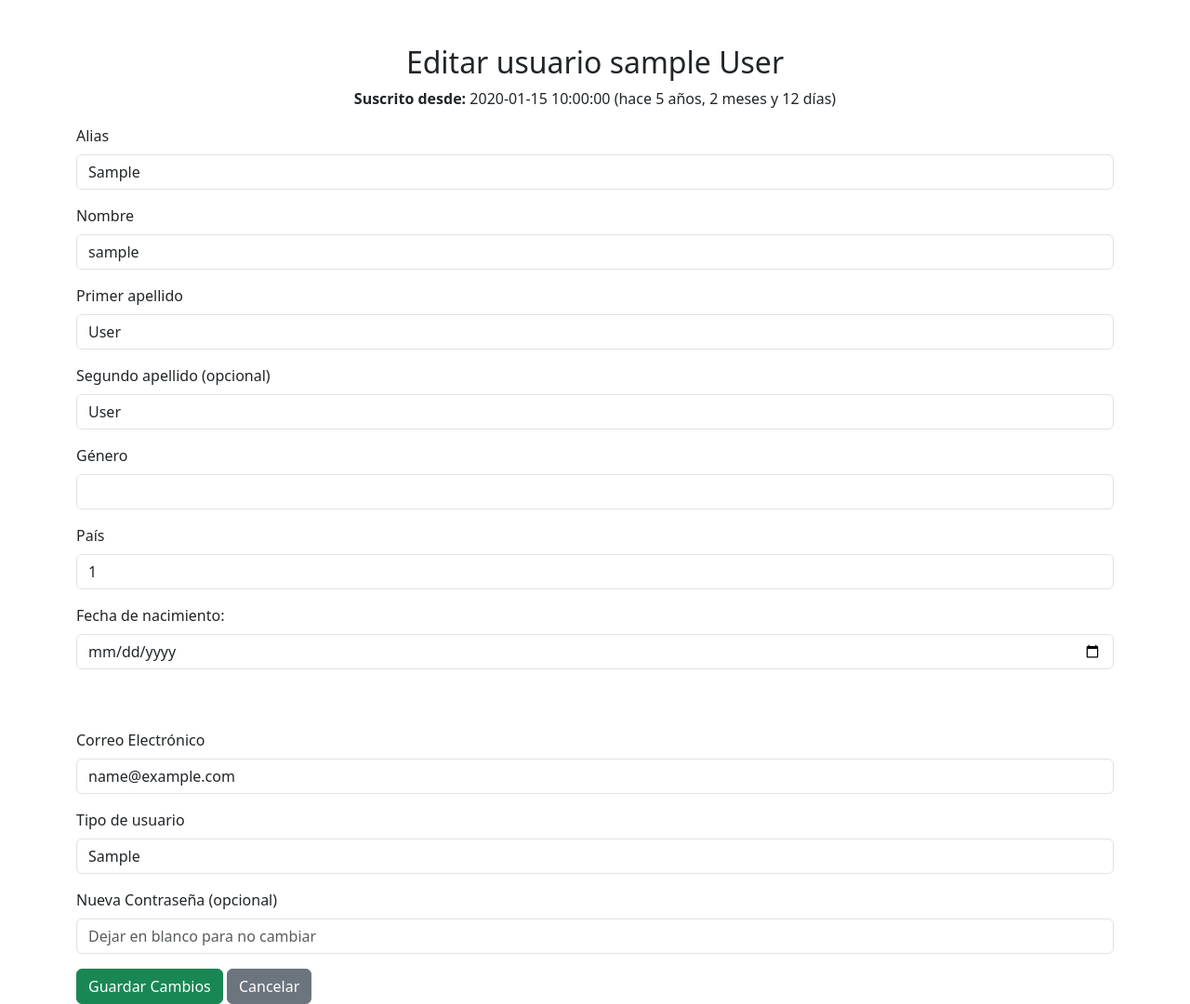
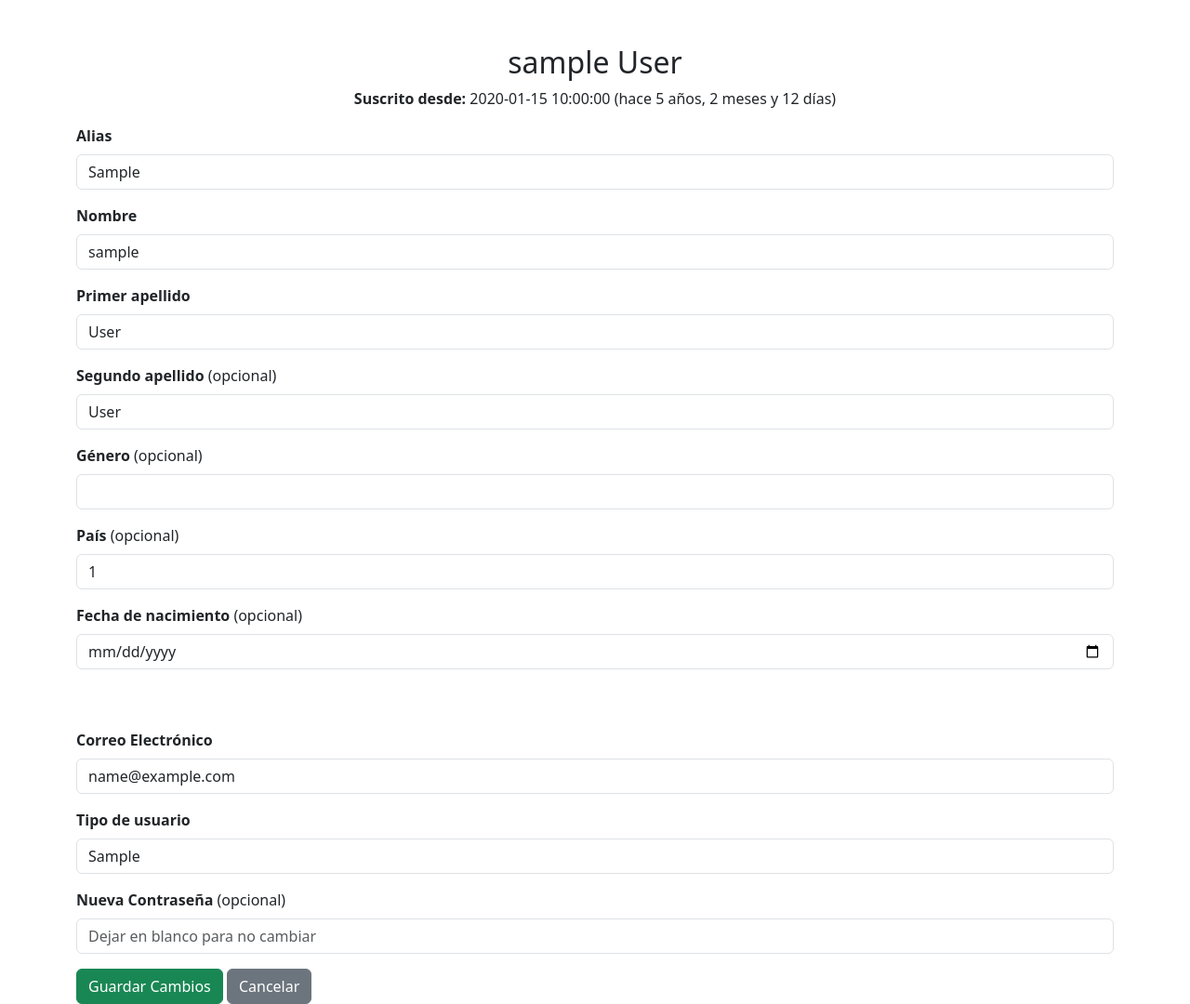
Before and after one commit to Alazib/proyectoDAW, a PHP site: page /admin_edit_user.php?id=1 in a window 1280 px wide. Shown: the whole page at 93% size. Run offline with PHP 8.4, Linux system fonts and the light colour scheme; tables that the repository leaves empty or names only in its code hold one stand-in row (values such as "Sample post"); lists and menus that the app fills with data are empty.

Commit message:
chore: Add strong  to labels

```diff
--- a/admin_edit_user.php
+++ b/admin_edit_user.php
@@ -86,7 +86,7 @@ if ($_SERVER["REQUEST_METHOD"] == "POST") {
 <body>
 
     <div class="container mt-5">
-        <h2 class="text-center">Editar usuario <?= htmlspecialchars($user['user_name']); ?> <?= htmlspecialchars($user['user_last_name_1']); ?></h2>
+        <h2 class="text-center"><?= htmlspecialchars($user['user_name']); ?> <?= htmlspecialchars($user['user_last_name_1']); ?></h2>
 
         <div class="mb-3 text-center">
             <p><strong>Suscrito desde:</strong> <?= $subscription_date ?> (hace <?= $time_elapsed ?>)</p>
@@ -95,27 +95,27 @@ if ($_SERVER["REQUEST_METHOD"] == "POST") {
         <form method="post">
 
             <div class="mb-3" for="alias">
-                <label class="form-label">Alias</label>
+                <label class="form-label"><strong>Alias</strong></label>
                 <input type="text" name="alias" class="form-control" value="<?= htmlspecialchars($user['alias']); ?>" required>
             </div>
 
             <div class="mb-3">
-                <label class="form-label" for='user_name'>Nombre</label>
+                <label class="form-label" for='user_name'><strong>Nombre</strong></label>
                 <input type="text" name="user_name" class="form-control" value=<?= htmlspecialchars($user['user_name']); ?> required>
             </div>
 
             <div class="mb-3" for="user_last_name_1">
-                <label class="form-label">Primer apellido</label>
+                <label class="form-label"><strong>Primer apellido</strong></label>
                 <input type="text" name="user_last_name_1" class="form-control" value="<?= htmlspecialchars($user['user_last_name_1']); ?>" required>
             </div>
 
             <div class="mb-3" for="user_last_name_2">
-                <label class="form-label">Segundo apellido (opcional)</label>
+                <label class="form-label"><strong>Segundo apellido</strong> (opcional)</label>
                 <input type="text" name="user_last_name_2" class="form-control" value="<?= htmlspecialchars($user['user_last_name_2']); ?>">
             </div>
 
             <div class="mb-3">
-                <label class="form-label" for="id_gender">Género</label>
+                <label class="form-label" for="id_gender"><strong>Género</strong> (opcional)</label>
                 <select name="id_gender" class="form-control">
                     <?php
                     $genders = getAllGenders($con);
@@ -139,7 +139,7 @@ if ($_SERVER["REQUEST_METHOD"] == "POST") {
                 </select>
             </div>
             <div class="mb-3">
-                <label class="form-label" for="id_country">País</label>
+                <label class="form-label" for="id_country"><strong>País</strong> (opcional)</label>
                 <select name="id_country" class="form-control">
                     <?php
                     $countries = getAllCountries($con);
@@ -164,7 +164,7 @@ if ($_SERVER["REQUEST_METHOD"] == "POST") {
                 </select>
             </div>
             <div class="mb-3" for="user_birth_date">
-                <label class="form-label">Fecha de nacimiento:</label>
+                <label class="form-label"><strong>Fecha de nacimiento</strong> (opcional)</label>
 
                 <?php
                 if ($user["user_birth_date"]) {
@@ -178,12 +178,12 @@ if ($_SERVER["REQUEST_METHOD"] == "POST") {
             </br>
 
             <div class="mb-3">
-                <label class="form-label">Correo Electrónico</label>
+                <label class="form-label"><strong>Correo Electrónico</strong></label>
                 <input type="email" name="email" class="form-control" value="<?= htmlspecialchars($user['email']); ?>" required>
             </div>
 
             <div class="mb-3">
-                <label class="form-label" for="id_rol">Tipo de usuario</label>
+                <label class="form-label" for="id_rol"><strong>Tipo de usuario</strong></label>
                 <select name="id_rol" class="form-control">
                     <?php
                     $rols = getAllRols($con);
@@ -196,7 +196,7 @@ if ($_SERVER["REQUEST_METHOD"] == "POST") {
             </div>
 
             <div class="mb-3">
-                <label class="form-label">Nueva Contraseña (opcional)</label>
+                <label class="form-label"><strong>Nueva Contraseña</strong> (opcional)</label>
                 <input type="password" name="password" class="form-control" placeholder="Dejar en blanco para no cambiar">
             </div>
 
```
